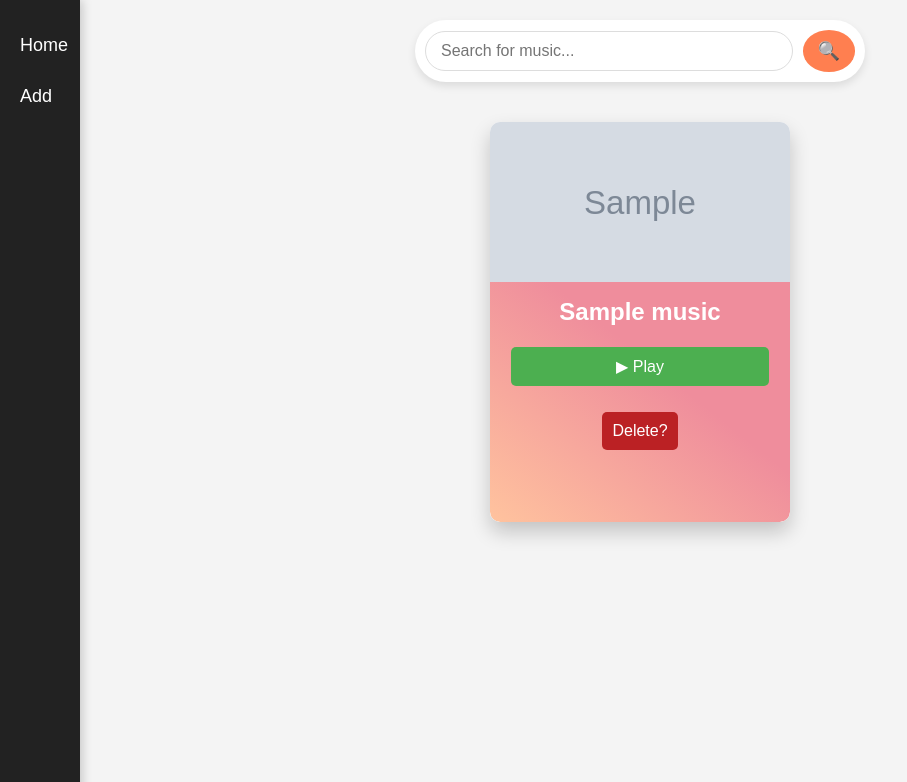
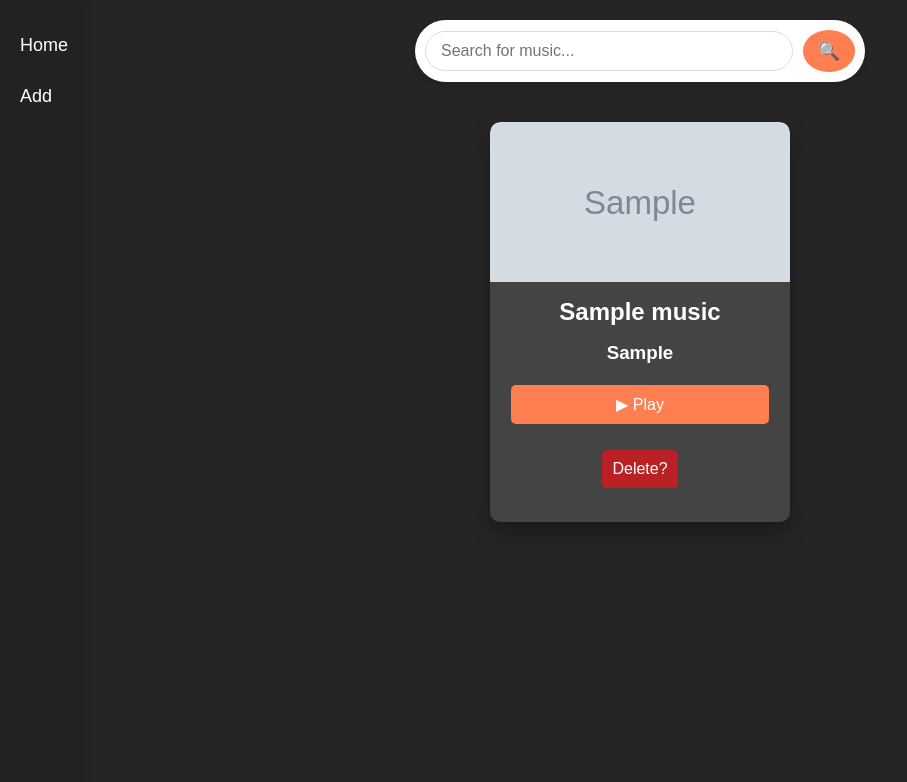
Before and after one commit to Dreeeems/Pylody, a Flask app: page / in a window 1280 px wide. Shown: the top 782 px of the page, without its empty margins (0-907 px from the left). Run offline with Flask 3, Linux system fonts and the light colour scheme; tables that the repository leaves empty hold one stand-in row (values such as "Sample post"); grey boxes marked "Sample" are stand-in pictures.

Commit message:
End of the project

```diff
--- a/static/css/add.css
+++ b/static/css/add.css
@@ -1,7 +1,7 @@
 
 body {
     font-family: Arial, sans-serif;
-    background-color: #f4f4f4;
+    background-color: #252526;
     display: flex;
     flex-direction: column;
     align-items: center;
--- a/static/css/home.css
+++ b/static/css/home.css
@@ -6,7 +6,11 @@
 
 body {
   font-family: Arial, sans-serif;
-  background-color: #f4f4f4;
+  background-color: #252526;
+  color: #fff;
+}
+.hidden{
+  visibility:hidden;
 }
 
 .search-form {
@@ -59,27 +63,29 @@ body {
 
 @media (max-width: 600px) {
   .search-form {
-      width: 90%;
+    width: 90%;
   }
 
   .search-form input {
-      font-size: 14px;
-      padding: 8px 12px;
+    font-size: 14px;
+    padding: 8px 12px;
   }
 
   .search-form button {
-      font-size: 16px;
-      padding: 8px 12px;
+    font-size: 16px;
+    padding: 8px 12px;
   }
 }
 
-.card_img{
+.card_img {
   height: 10rem;
 }
+
 img {
   height: 100%;
   width: 100%;
   object-fit: cover;
+  border-radius: 10px 10px 0 0;
 }
 
 .music_cards {
@@ -100,9 +106,9 @@ img {
 }
 
 .card {
-  background-color: white;
+  background-color: #333;
   border-radius: 10px;
-  box-shadow: 0 10px 20px rgba(0, 0, 0, 0.2);
+  box-shadow: 0 10px 20px rgba(0, 0, 0, 0.3);
   display: flex;
   flex-direction: column;
   overflow: hidden;
@@ -113,13 +119,13 @@ img {
 
 .card:hover {
   transform: translateY(-5px);
-  box-shadow: 0 15px 30px rgba(0, 0, 0, 0.3);
+  box-shadow: 0 15px 30px rgba(0, 0, 0, 0.4);
 }
 
 .card_content {
   padding: 1rem;
-  background: linear-gradient(to bottom left, #EF8D9C 40%, #FFC39E 100%);
-  color: white;
+  background-color: #444;
+  color: #fff;
   text-align: center;
   font-size: 16px;
   border-radius: 0 0 10px 10px;
@@ -129,31 +135,9 @@ img {
   justify-content: flex-start;
   gap: 1rem;
 }
-.hidden {
-  visibility: hidden;
-}
-
-
-#music-player {
-  position: fixed;
-  bottom: 0;
-  left: 0;
-  width: 100%;
-  background: #222;
-  padding: 10px;
-  display: flex;
-  justify-content: center;
-  align-items: center;
-  box-shadow: 0 -2px 10px rgba(0, 0, 0, 0.2);
-}
-
-audio {
-  width: 100%;
-  max-width: 400px;
-}
 
 .play-btn {
-  background-color: #4CAF50;
+  background-color: #ff7f50;
   border: none;
   color: white;
   padding: 10px;
@@ -164,6 +148,7 @@ audio {
   cursor: pointer;
   border-radius: 5px;
 }
+
 .delete-btn {
   background-color: #bb2124;
   border: none;
@@ -175,6 +160,29 @@ audio {
   margin: 5px;
   cursor: pointer;
   border-radius: 5px;
+}
+
+.loop-btn {
+  background-color: #ff7f50;
+  border: none;
+  color: white;
+  padding: 10px;
+  text-align: center;
+  display: inline-block;
+  font-size: 16px;
+  margin: 5px;
+  cursor: pointer;
+  border-radius: 5px;
+  transition: all 0.3s ease;
+}
+
+.loop-btn:hover {
+  background-color: #ff5722;
+  transform: scale(1.1);
+}
+
+.loop-btn:focus {
+  outline: none;
 }
 
 #music-player {
@@ -231,7 +239,6 @@ audio {
   cursor: pointer;
 }
 
-
 @media (min-width: 56rem) {
   .item {
     width: calc(33.3333% - 20px);
--- a/static/js/audio.js
+++ b/static/js/audio.js
@@ -4,6 +4,7 @@ document.addEventListener("DOMContentLoaded", () => {
     const playPauseBtn = document.getElementById("play-pause-btn");
     const prevBtn = document.getElementById("prev-btn");
     const nextBtn = document.getElementById("next-btn");
+    const loopBtn = document.getElementById("loop-btn");  // Correction ici
     const progressBar = document.getElementById("progress-bar");
     const playerCover = document.getElementById("player-cover");
     const playerTitle = document.getElementById("player-title");
@@ -11,29 +12,26 @@ document.addEventListener("DOMContentLoaded", () => {
 
     let currentTrackIndex = 0;
     let tracks = [];
-    console.log(tracks)
 
     const playButtons = document.querySelectorAll('.play-btn');
 
     playButtons.forEach((button, index) => {
-
         tracks.push({
             src: button.getAttribute('data-src'),
             title: button.getAttribute('data-title'),
             artist: button.getAttribute('data-artist'),
             cover: button.getAttribute('data-cover')
-        });console.log(currentTrackIndex)
+        });
 
         button.addEventListener('click', () => {
-            if(currentTrackIndex !== 0){
-            currentTrackIndex = index;
-            loadTrack(currentTrackIndex);
-            musicPlayer.classList.remove("hidden");
-            audioPlayer.play();
-        }
+            if(currentTrackIndex !== index){
+                currentTrackIndex = index;
+                loadTrack(currentTrackIndex);
+                musicPlayer.classList.remove("hidden");
+                audioPlayer.play();
+            }
         });
     });
-
 
     function loadTrack(index) {
         let track = tracks[index];
@@ -43,7 +41,6 @@ document.addEventListener("DOMContentLoaded", () => {
         playerCover.src = track.cover;
         playPauseBtn.innerText = "⏸";
     }
-
 
     playPauseBtn.addEventListener("click", () => {
         if (audioPlayer.paused) {
@@ -67,6 +64,15 @@ document.addEventListener("DOMContentLoaded", () => {
         audioPlayer.play();
     });
 
+    loopBtn.addEventListener("click", () => {
+        audioPlayer.loop = !audioPlayer.loop;  // Toggle loop state
+        if (audioPlayer.loop) {
+            loopBtn.style.color = "green";  // Optionally change color when loop is active
+        } else {
+            loopBtn.style.color = "black";  // Reset color when loop is not active
+        }
+    });
+
     audioPlayer.addEventListener("timeupdate", () => {
         if (audioPlayer.duration) {
             progressBar.value = (audioPlayer.currentTime / audioPlayer.duration) * 100;
--- a/templates/components/audio_player.html
+++ b/templates/components/audio_player.html
@@ -12,6 +12,7 @@
             <button id="next-btn">⏭</button>
         </div>
         <input type="range" id="progress-bar" value="0">
+        <button id="loop-btn" class="loop-btn">↻</button>
     </div>
 </div>
 <script src="{{ url_for('static', filename='js/audio.js') }}">
--- a/templates/components/music_cards.html
+++ b/templates/components/music_cards.html
@@ -5,6 +5,7 @@
         </div>
         <div class="card_content">
             <h2>{{music.name}}</h2>
+            <h3>{{music.artist}}</h3>
 
 
 
```
Also changed, not shown: static/images/artworks-6PyylUfHgeX6gq6e-9H4PRA-t500x500.webp (added), 1 other file.
